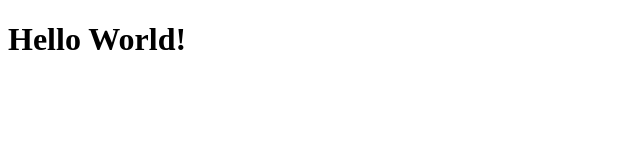
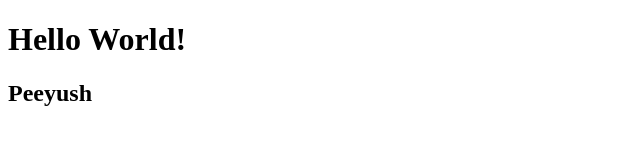
Before and after one commit to shivi0701/Sample-Peeyush, a plain HTML site: page index.html in a window 1280 px wide. Shown: the whole page, without its empty margins (0-640 px from the left). Drawn offline with Linux system fonts and the light colour scheme.

Commit message:
Update index.html

```diff
--- a/index.html
+++ b/index.html
@@ -8,5 +8,6 @@
 </head>
 <body>
     <h1>Hello World!</h1>
+    <h2>Peeyush</h2>
 </body>
 </html>
```
